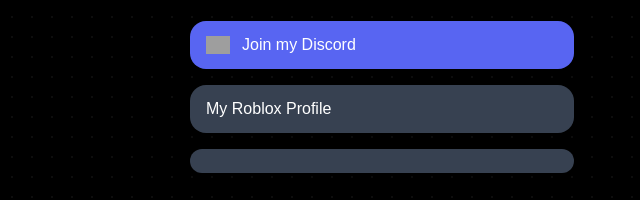
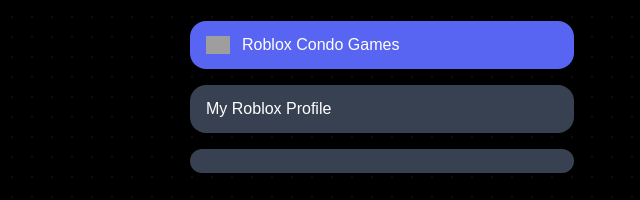
Before and after one commit to PanjuII/gagscripterr, a plain HTML site: page index.html in a window 1280 px wide. Shown: the part 333-533 px from the top of the page, 258-898 px from the left. Drawn offline with nearby package versions, Linux system fonts and the light colour scheme; grey boxes are pictures that could not be loaded.

Commit message:
Update index.html

```diff
--- a/index.html
+++ b/index.html
@@ -38,7 +38,7 @@
     <a href="https://discord.gg/j4wd2xcrtj" target="_blank"
        class="flex items-center gap-3 bg-[#5865F2] hover:bg-[#4752C4] text-white py-3 px-4 rounded-2xl shadow-lg font-medium">
        <img src="https://cdn.discordapp.com/attachments/1289428457968631860/1420330014578180168/Screenshot_2025-09-21-20-07-46-514_com.discord.png?ex=68d500e7&is=68d3af67&hm=2490163600ba97fe740fdc606fcec7ec70763a67ffc5bbb8b36c4ec2f7280e19&" class="icon" alt="Discord">
-       <span>Join my Discord</span>
+       <span>Roblox Condo Games</span>
     </a>
 
     <!-- Blank Link 1 -->
```
